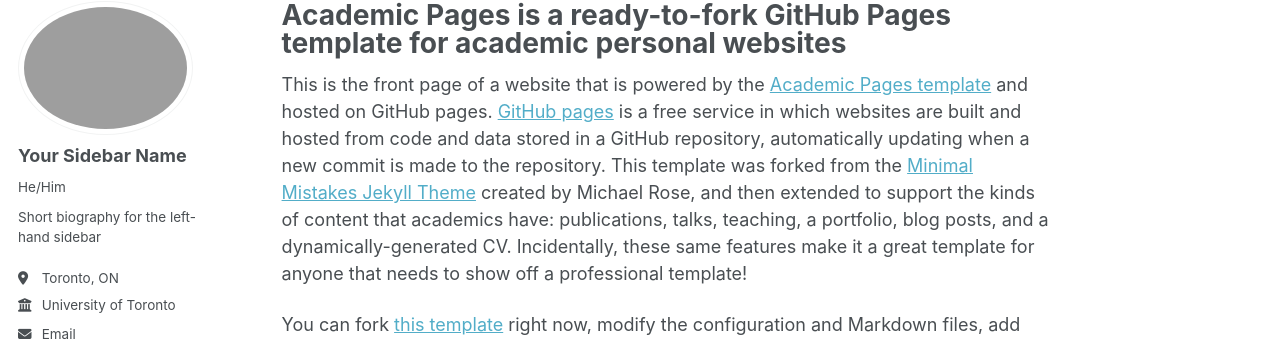
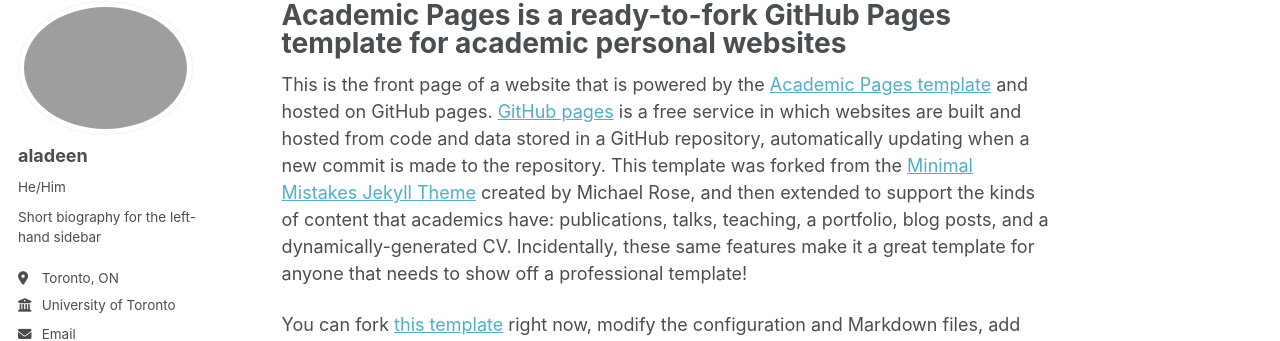
Before and after one commit to aldensova/aldensova.github.io, a Jekyll site: the page built from _pages/about.md, in a window 1280 px wide. Shown: the part 100-441 px from the top of the page. Built offline with Jekyll 4.4.1, drawn with Linux system fonts in a browser that asks for light colours; some web fonts are replaced; a script bundle is joined from its source files by our own code; library files that are not in the unit come from our copies.

Commit message:
Update _config.yml

```diff
--- a/_config.yml
+++ b/_config.yml
@@ -24,7 +24,7 @@
 author:
   # Biographic information
   avatar           : "files/profile.png"
-  name             : "Your Sidebar Name"
+  name             : "aladeen"
   pronouns         : "He/Him"
   bio              : "Short biography for the left-hand sidebar"
   location         : "Toronto, ON"
```
